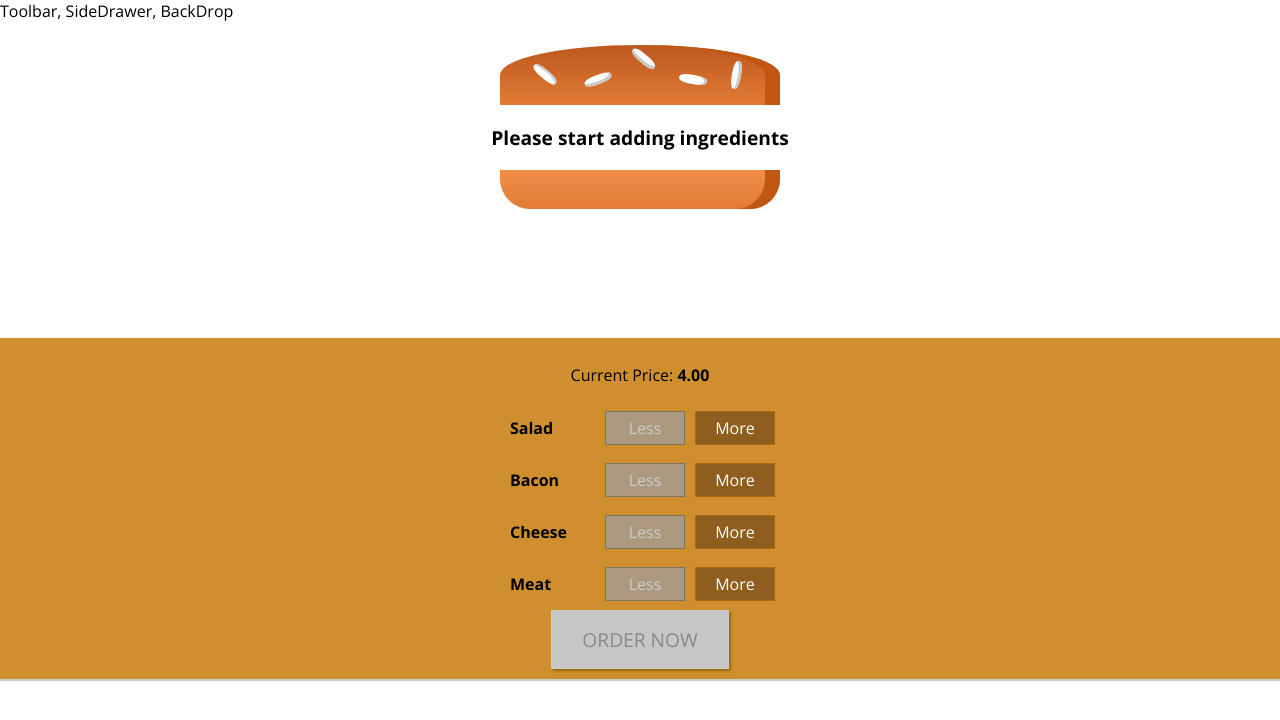
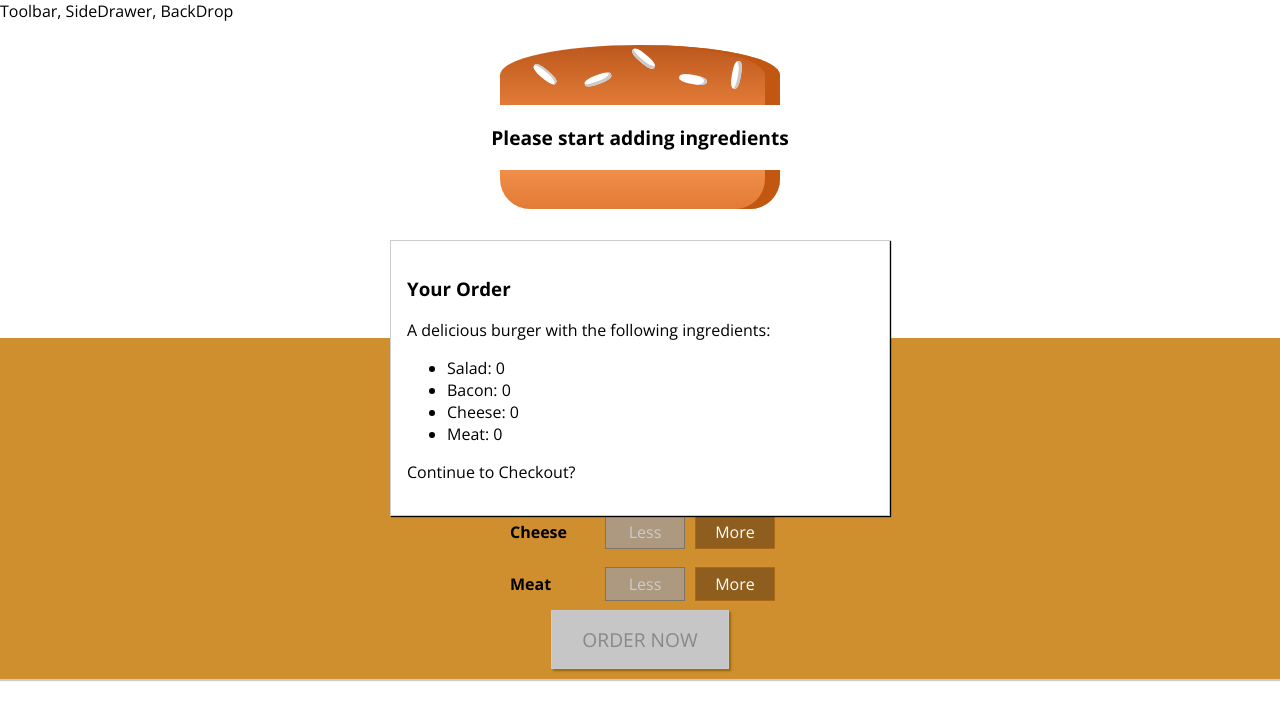
Before and after one commit to obwansan/burger-builder-app, a React app: page / in a window 1280 px wide. Shown: the top 720 px of the page. Built offline with nearby package versions, Linux system fonts and the light colour scheme.

Commit message:
Creating the order summary modal

```diff
--- a/src/components/Burger/BuildControls/BuildControls.js
+++ b/src/components/Burger/BuildControls/BuildControls.js
@@ -25,7 +25,8 @@
     ))}
     <button
       className={classes.OrderButton}
-      disabled={!props.purchaseable} // set the disabled html property to true or false
+      // set the disabled html property to true or false if no ingredients have been added
+      disabled={!props.purchaseable}
       >ORDER NOW</button>
   </div>
 );
--- /dev/null
+++ b/src/components/Burger/OrderSummary/OrderSummary.js
@@ -0,0 +1,27 @@
+import React from 'react';
+
+import Aux from '../../../hoc/Aux';
+
+const orderSummary = (props) => {
+
+  const ingredientSummary = Object.keys(props.ingredients)
+    .map(ingKey => {
+      return (
+      <li key={ingKey}>
+        <span style={{textTransform: "capitalize"}}>{ingKey}</span>: {props.ingredients[ingKey]}
+      </li>);
+    });
+
+  return (
+    <Aux>
+      <h3>Your Order</h3>
+      <p>A delicious burger with the following ingredients:</p>
+      <ul>
+        {ingredientSummary}
+      </ul>
+      <p>Continue to Checkout?</p>
+    </Aux>
+  );
+}
+
+export default orderSummary;
--- /dev/null
+++ b/src/components/UI/Modal/Modal.css
@@ -0,0 +1,20 @@
+.Modal {
+  position: fixed;
+  z-index: 500;
+  background-color: white;
+  width: 70%;
+  border: 1px solid #ccc;
+  box-shadow: 1px 1px 1px black;
+  padding: 16px;
+  left: 15%;
+  top: 30%;
+  box-sizing: border-box;
+  transition: all 0.3s ease-out;
+}
+
+@media (min-width: 600px) {
+  .Modal {
+      width: 500px;
+      left: calc(50% - 250px);
+  }
+}
--- /dev/null
+++ b/src/components/UI/Modal/Modal.js
@@ -0,0 +1,11 @@
+import React from 'react';
+
+import classes from './Modal.css';
+
+const modal = (props) => (
+  <div className={classes.Modal}>
+    {props.children}
+  </div>
+);
+
+export default modal;
--- a/src/containers/BurgerBuilder/BurgerBuilder.js
+++ b/src/containers/BurgerBuilder/BurgerBuilder.js
@@ -3,6 +3,8 @@
 import Aux from '../../hoc/Aux';
 import Burger from '../../components/Burger/Burger';
 import BuildControls from '../../components/Burger/BuildControls/BuildControls';
+import Modal from '../../components/UI/Modal/Modal';
+import OrderSummary from '../../components/Burger/OrderSummary/OrderSummary';
 
 const INGREDIENT_PRICES = {
   salad: 0.5,
@@ -28,6 +30,7 @@
     purchaseable: false
   }
 
+  /*
   updatePurchaseState = (ingredients) => {
     // Get an array of the object keys.
     // Use them to get an array of the associated values (counts of each ingredient).
@@ -40,6 +43,13 @@
         return sum + el;
       }, 0);
       this.setState({purchaseable: sum > 0});
+  }
+  */
+
+  // Simpler way to check if burger can be ordered (i.e. has at least one ingredient)
+  updatePurchaseState = (ingredients) => {
+      const atLeastOneIngredient = Object.values(ingredients).some(amount => amount > 0);
+      this.setState({purchaseable: atLeastOneIngredient});
   }
 
   addIngredientHandler = (type) => {
@@ -87,6 +97,9 @@
 
     return (
       <Aux>
+        <Modal>
+          <OrderSummary ingredients={this.state.ingredients} />
+        </Modal>
         <Burger ingredients={this.state.ingredients} />
         <BuildControls
           ingredientAdded={this.addIngredientHandler}
```
Also changed, not shown: src/components/UI/Backdrop/Backdrop.js (added).
